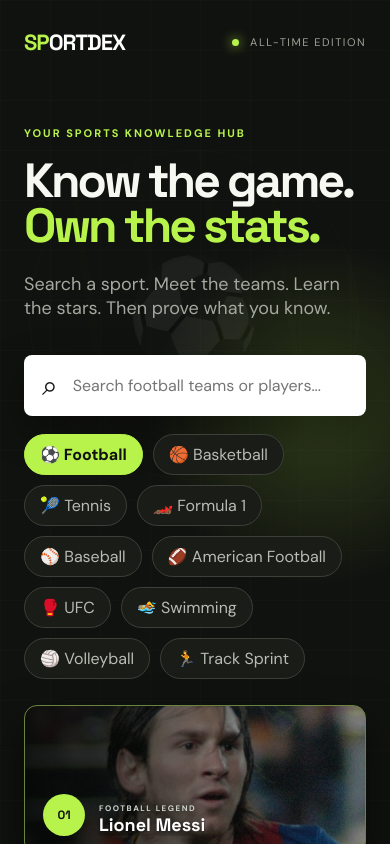
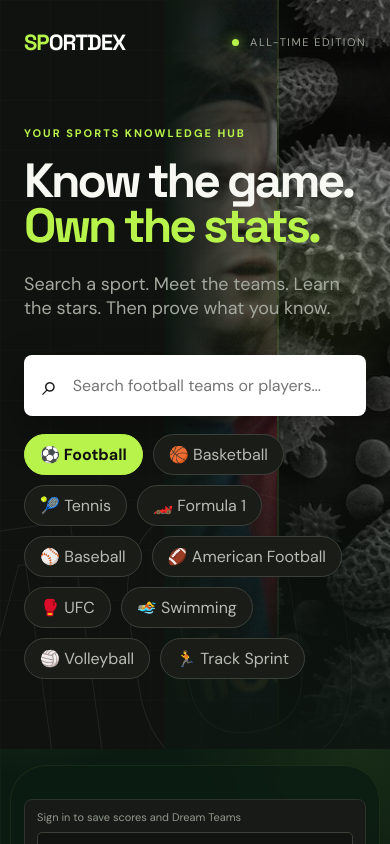
Before and after one commit to MrKhanKu23/MRKHANKU23, a React (Vite) app: page / in a window 390 px wide. Shown: the top 844 px of the page. Built offline with nearby package versions, Linux system fonts and the light colour scheme; no server answers; the database is empty.

Commit message:
simplify hero to two legend photos

```diff
--- a/src/components/SearchHero.tsx
+++ b/src/components/SearchHero.tsx
@@ -40,7 +40,7 @@ export function SearchHero({ sport, sports, query, onQuery, onSport }: Props) {
     </div>
     <div className="sport-scene" aria-hidden="true"><span>{sport.icon}</span></div>
     <aside className="sport-legends" aria-label={`${sport.name} legends`}>
-      {legends.map((legend, index) => <article key={legend} style={{ '--legend-photo': `url("${legendPhoto(legend)}")` } as React.CSSProperties}><span>{String(index + 1).padStart(2, '0')}</span><div><small>{sport.name.toUpperCase()} LEGEND</small><strong>{legend}</strong></div></article>)}
+      {legends.map((legend) => <article key={legend} aria-label={legend} title={legend} style={{ '--legend-photo': `url("${legendPhoto(legend)}")` } as React.CSSProperties} />)}
     </aside>
     <div className="hero-number">10</div>
   </header>;
--- a/src/components/SportBackground.css
+++ b/src/components/SportBackground.css
@@ -126,10 +126,10 @@
   background: repeating-radial-gradient(ellipse at left, transparent 0 15%, rgba(200,255,61,.11) 15.5% 17%);
 }
 
-.sport-legends { position:absolute;z-index:3;right:max(24px,calc((100vw - 1180px)/2));top:145px;width:min(34vw,410px);display:grid;gap:14px;pointer-events:none }.sport-legends article{position:relative;isolation:isolate;min-height:150px;display:flex;align-items:flex-end;gap:14px;overflow:hidden;padding:18px;border:1px solid color-mix(in srgb,var(--accent) 38%,#394036);border-radius:13px;background-image:linear-gradient(90deg,rgba(5,7,5,.9),rgba(5,7,5,.2)),var(--legend-photo);background-position:center 24%;background-size:cover;box-shadow:0 18px 42px #0008}.sport-legends article:nth-child(2){margin-left:42px}.sport-legends article>span{width:42px;height:42px;display:grid;flex:0 0 auto;place-items:center;border-radius:50%;background:var(--accent);color:#111;font:800 12px 'Space Grotesk'}.sport-legends article div{display:flex;min-width:0;flex-direction:column;text-shadow:0 2px 8px #000}.sport-legends small{color:#d0d5cc;font-size:8px;font-weight:700;letter-spacing:1.5px}.sport-legends strong{overflow:hidden;color:#fff;font:700 clamp(18px,2vw,25px) 'Space Grotesk';text-overflow:ellipsis;white-space:nowrap}.sport-background:has(.sport-legends) .sport-scene{right:8%;opacity:.08}
+.sport-legends{position:absolute;z-index:1;inset:0 0 0 auto;width:48%;display:grid;grid-template-columns:1fr 1fr;overflow:hidden;pointer-events:none}.sport-legends::before{content:'';position:absolute;z-index:2;inset:0;background:linear-gradient(90deg,var(--sport-base) 0%,color-mix(in srgb,var(--sport-base) 76%,transparent) 23%,transparent 68%),linear-gradient(0deg,var(--sport-base),transparent 32%);pointer-events:none}.sport-legends article{min-width:0;background-image:var(--legend-photo);background-position:center top;background-size:cover;filter:saturate(.78) contrast(1.08)}.sport-legends article+article{border-left:2px solid color-mix(in srgb,var(--accent) 34%,transparent)}.sport-background:has(.sport-legends) .sport-scene{display:none}
 
 @media (max-width: 850px) {
   .sport-scene { right: -80px; top: 150px; width: 330px; opacity: .12; }
-  .sport-legends{position:relative;right:auto;top:auto;width:100%;margin-top:26px}.sport-legends article:nth-child(2){margin-left:22px}
+  .sport-legends{width:58%;opacity:.48}.sport-legends::before{background:linear-gradient(90deg,var(--sport-base),transparent 60%),linear-gradient(0deg,var(--sport-base),transparent 45%)}
   .sport-app .dashboard::before { inset: 16px 10px 30px; }
 }
```
